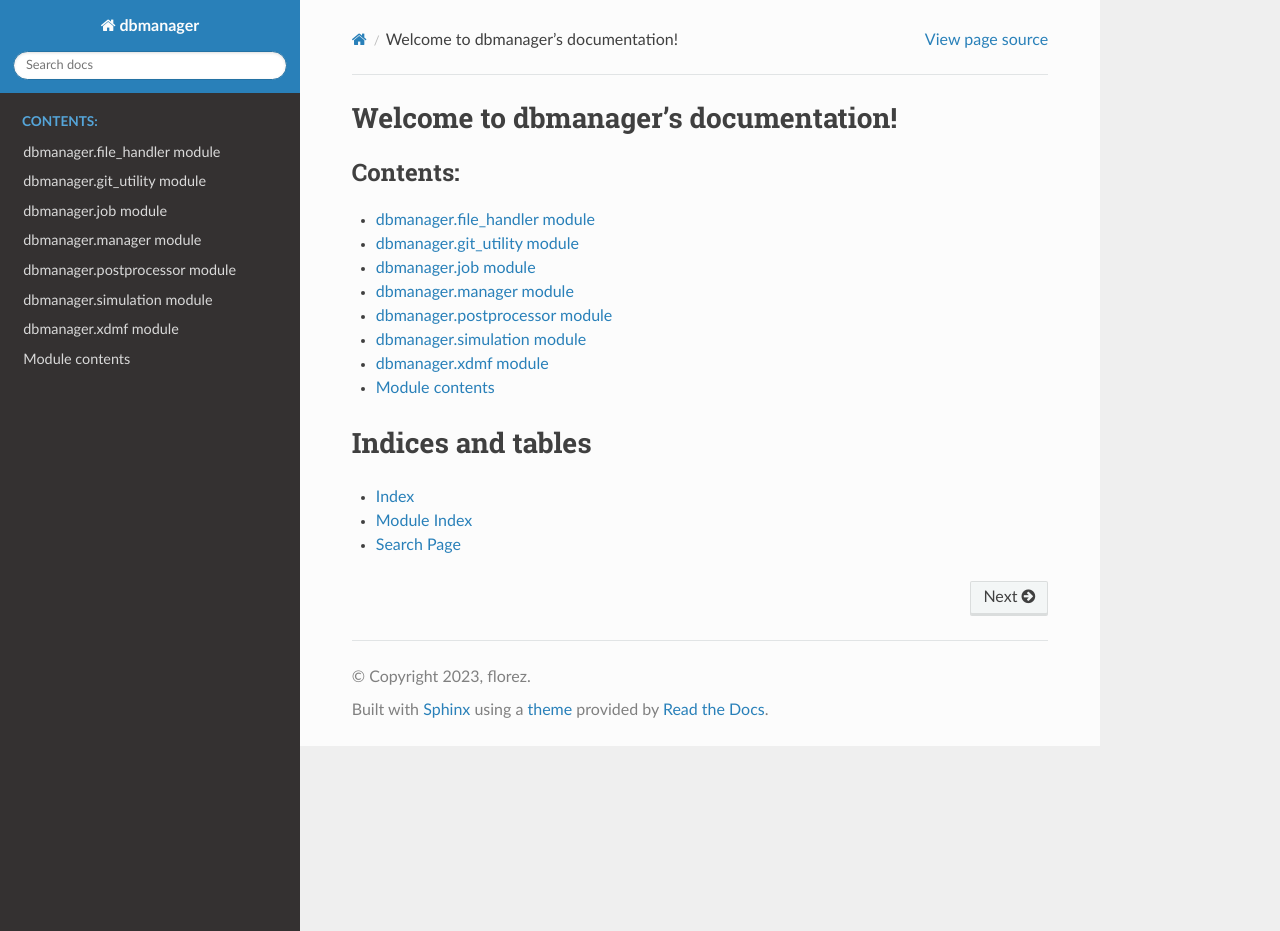
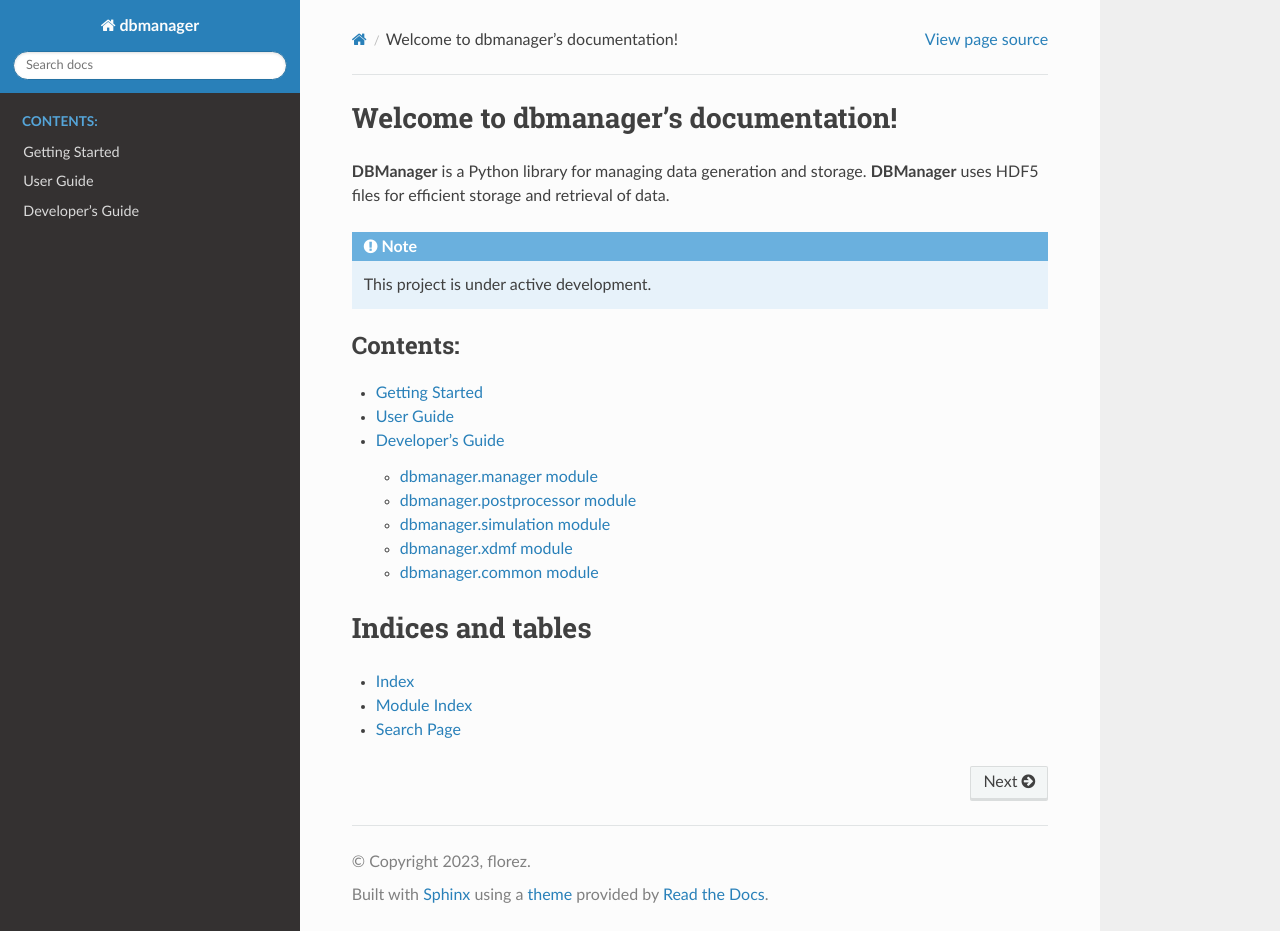
Before and after one commit to smec-ethz/bamboost, a Sphinx documentation site: the page built from docs/source/index.rst, in a window 1280 px wide and 931 px high. Built offline with Sphinx 7.4.7 and the Read the Docs theme 2.0.0, drawn with Linux system fonts in a browser that asks for light colours.

Commit message:
update docs

```diff
--- a/docs/source/index.rst
+++ b/docs/source/index.rst
@@ -5,12 +5,19 @@
 
 Welcome to dbmanager's documentation!
 =====================================
+**DBManager** is a Python library for managing data generation and storage. **DBManager** uses HDF5
+files for efficient storage and retrieval of data.
+
+.. note::
+   This project is under active development.
 
 .. toctree::
    :maxdepth: 2
    :caption: Contents:
 
-   dbmanager.rst
+   ./manual/getting_started.rst
+   ./manual/user_guide.rst
+   ./manual/developer_guide.rst
 
 
 Indices and tables
--- a/docs/source/dbmanager.rst
+++ b/docs/source/manual/developer_guide.rst
@@ -1,27 +1,6 @@
+Developer's Guide
+=================
 
-dbmanager.file\_handler module
-------------------------------
-
-.. automodule:: dbmanager.file_handler
-   :members:
-   :undoc-members:
-   :show-inheritance:
-
-dbmanager.git\_utility module
------------------------------
-
-.. automodule:: dbmanager.git_utility
-   :members:
-   :undoc-members:
-   :show-inheritance:
-
-dbmanager.job module
---------------------
-
-.. automodule:: dbmanager.job
-   :members:
-   :undoc-members:
-   :show-inheritance:
 
 dbmanager.manager module
 ------------------------
@@ -55,10 +34,10 @@ dbmanager.xdmf module
    :undoc-members:
    :show-inheritance:
 
-Module contents
----------------
 
-.. automodule:: dbmanager
-   :members:
-   :undoc-members:
-   :show-inheritance:
+dbmanager.common module
+-----------------------
+
+.. toctree::
+
+   common.rst
--- /dev/null
+++ b/docs/source/manual/getting_started.rst
@@ -0,0 +1,2 @@
+Getting Started
+===============
--- /dev/null
+++ b/docs/source/manual/user_guide.rst
@@ -0,0 +1,2 @@
+User Guide
+==========
```
Also changed, not shown: docs/source/manual/common.rst (added, +23 -0 lines).
